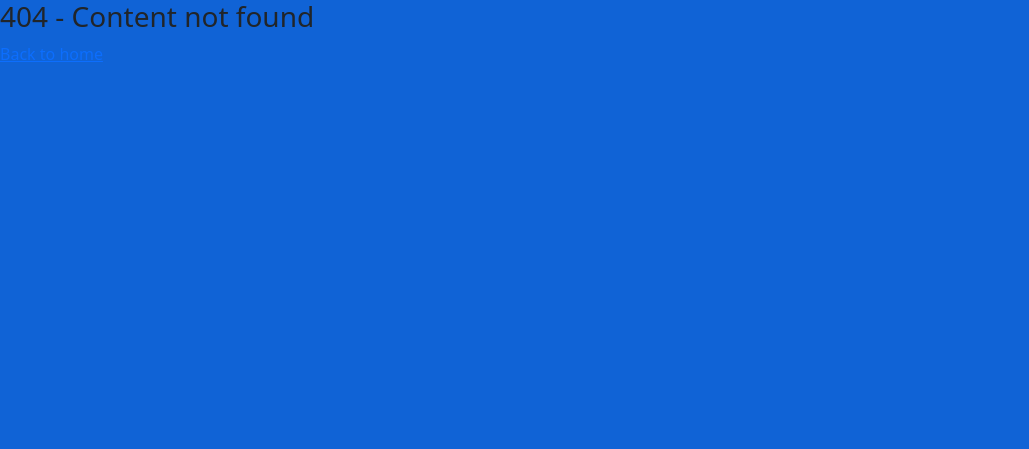
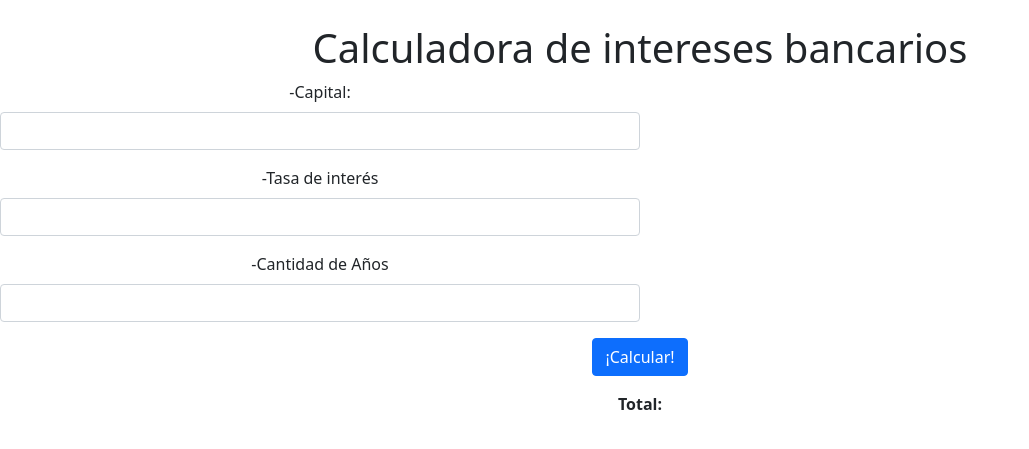
Before and after one commit to Pats1g1l/Evaluaci-n-1_AE_CIISA, a Node server app: page /tax in a window 1280 px wide. Shown: the top 449 px of the page, without its empty margins (0-1029 px from the left). Run offline with Node 20, Linux system fonts and the light colour scheme.

Commit message:
Evaluación 1

```diff
--- /dev/null
+++ b/nodemon.json
@@ -0,0 +1,3 @@
+{
+    "ext" : "js,json,hbs,html,mjs"
+}
--- a/src/controllers/PageController.js
+++ b/src/controllers/PageController.js
@@ -1,4 +1,8 @@
 class PageController {
+  renderHome (req, res) {
+    res.render('home')
+  }
+
   renderNotFound (req, res) {
     res.render('404')
   }
--- /dev/null
+++ b/src/controllers/TaxControllers.js
@@ -0,0 +1,30 @@
+class TaxControllers {
+  constructor () {
+    this.renderTaxTotal = this.renderTaxTotal.bind(this)
+  }
+
+  renderTaxes (req, res) {
+    res.render('taxes')
+  }
+
+  calculateTaxes (capital, tax, term) {
+    return ((capital * (tax / 100)) * term)
+  }
+
+  renderTaxTotal (req, res) {
+    console.log('req.body', req.body)
+    const { capital, tax, term } = req.body
+
+    const total = this.calculateTaxes(capital, tax, term)
+
+    res.render('taxes', {
+      capital,
+      tax,
+      term,
+      total
+    })
+    console.log(total)
+  }
+}
+
+module.exports = TaxControllers
--- a/src/public/css/style.css
+++ b/src/public/css/style.css
@@ -1,18 +1,7 @@
-body {
- background-color: rgb(16, 99, 214);
-
+.fatha {
+    text-align: center;
 }
 
-.interest {
-    width: 600px;
-    position: relative;
-    left: 100px;
-    right: 100x;
-    margin: 2px;
-    border-style: groove;
-    background-color: rgb(240, 196, 0);
-    top: 50px;
-
-
-
+.taxes {
+    text-align: center;
 }
--- a/src/views/404.hbs
+++ b/src/views/404.hbs
@@ -1,2 +1,5 @@
-<h3>404 - Content not found</h3>
-<a href="/">Back to home</a>
+<h2>404 - Oof</h2>
+<div>
+  <img src="https://m.media-amazon.com/images/I/71wf-LwPAML._SS500_.jpg" />
+</div>
+<a href="/">Go back</a>
--- a/src/views/layout.hbs
+++ b/src/views/layout.hbs
@@ -1,12 +1,20 @@
-<!DOCTYPE html>
 <html>
   <head>
-    <title>My App{{#if title}} - {{title}}{{/if}}</title>
-    <link href="https://cdn.jsdelivr.net/npm/bootstrap@5.1.3/dist/css/bootstrap.min.css" rel="stylesheet" integrity="sha384-1BmE4kWBq78iYhFldvKuhfTAU6auU8tT94WrHftjDbrCEXSU1oBoqyl2QvZ6jIW3" crossorigin="anonymous">
-    <link rel="stylesheet" href="/css/style.css">
+    <title>Another Page{{#if title}} - {{title}}{{/if}}</title>
+    <link
+      href="https://cdn.jsdelivr.net/npm/bootstrap@5.1.3/dist/css/bootstrap.min.css"
+      rel="stylesheet"
+      integrity="sha384-1BmE4kWBq78iYhFldvKuhfTAU6auU8tT94WrHftjDbrCEXSU1oBoqyl2QvZ6jIW3"
+      crossorigin="anonymous"
+    />
+    <link rel="stylesheet" href="/css/style.css" />
   </head>
   <body>
     {{{body}}}
-    <script src="https://cdn.jsdelivr.net/npm/bootstrap@5.1.3/dist/js/bootstrap.bundle.min.js" integrity="sha384-ka7Sk0Gln4gmtz2MlQnikT1wXgYsOg+OMhuP+IlRH9sENBO0LRn5q+8nbTov4+1p" crossorigin="anonymous"></script>
+    <script
+      src="https://cdn.jsdelivr.net/npm/bootstrap@5.1.3/dist/js/bootstrap.bundle.min.js"
+      integrity="sha384-ka7Sk0Gln4gmtz2MlQnikT1wXgYsOg+OMhuP+IlRH9sENBO0LRn5q+8nbTov4+1p"
+      crossorigin="anonymous"
+    ></script>
   </body>
 </html>
--- /dev/null
+++ b/src/views/taxes.hbs
@@ -0,0 +1,25 @@
+<section class="taxes">
+  <br />
+  <h1>Calculadora de intereses bancarios</h1>
+  <form action="/tax" method="post">
+    <div class="col-md-6 mb-3">
+      <label for="maths" class="form-label">-Capital:</label>
+      <input
+        type="number"
+        class="form-control"
+        name="capital"
+        value="{{capital}}"
+      />
+    </div>
+    <div class="col-md-6 mb-3">
+      <label for="chemistry" class="form-label">-Tasa de interés</label>
+      <input type="number" class="form-control" name="tax" value="{{tax}}" />
+    </div>
+    <div class="col-md-6 mb-3">
+      <label for="physics" class="form-label">-Cantidad de Años</label>
+      <input type="number" class="form-control" name="term" value="{{term}}" />
+    </div>
+    <button type="submit" class="btn btn-primary">¡Calcular!</button>
+  </form>
+  <p><span class="fw-bold">Total: </span>{{total}}</p>
+</section>
```
Also changed, not shown: src/controllers/InterestControllers.js (deleted, +0 -30 lines), src/router.js (+5 -4 lines), src/views/home.hbs (added, +14 -0 lines), src/views/interest.hbs (deleted, +0 -21 lines).
